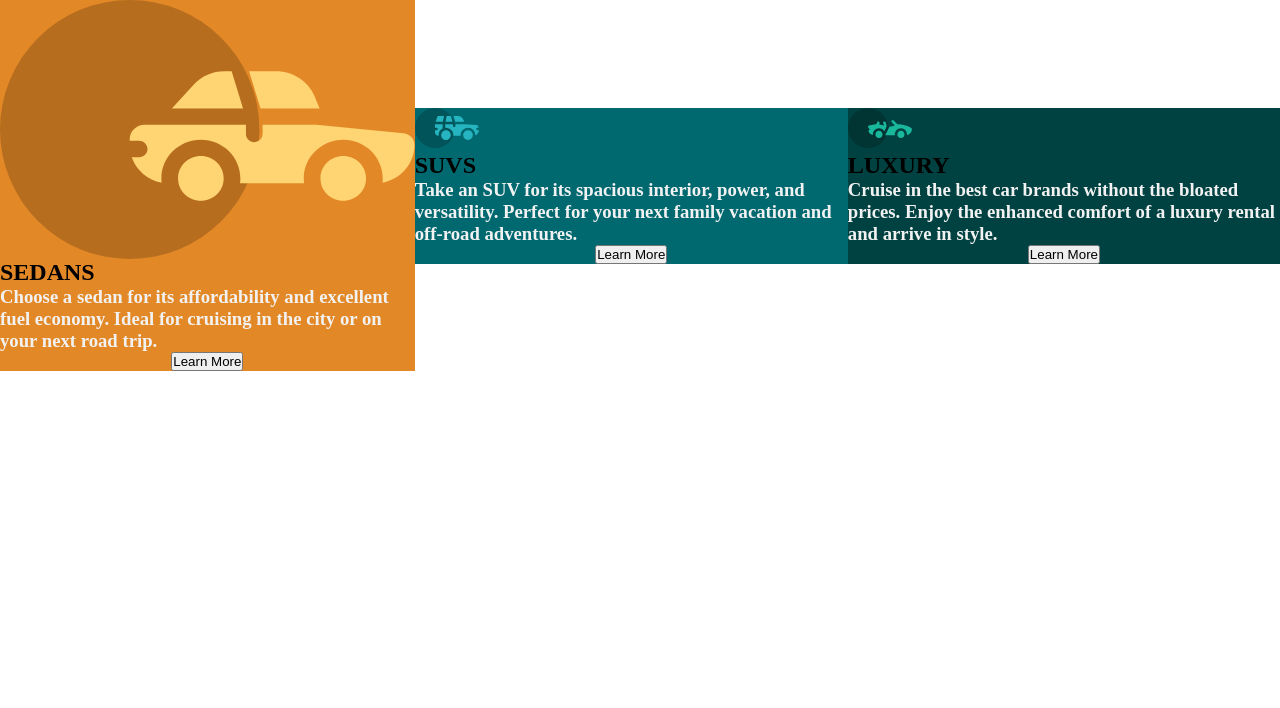
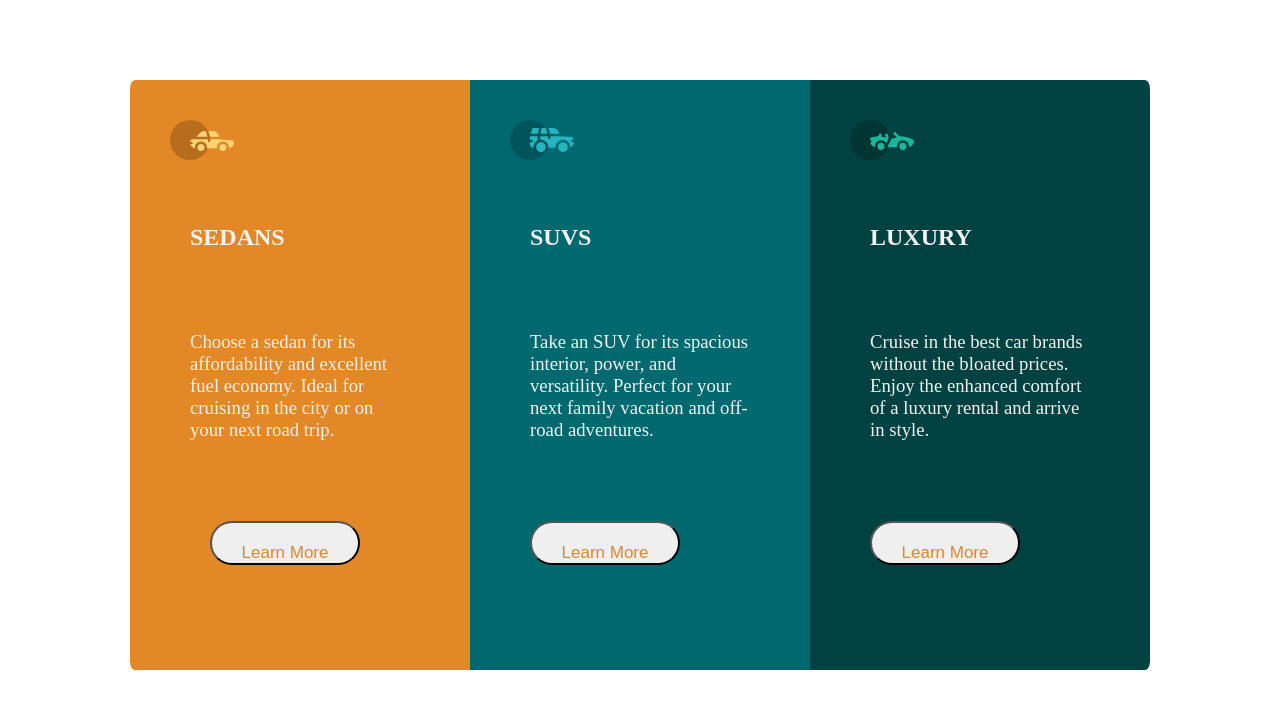
Before and after one commit to alexjaqueMA/TRABAJOS_GRUPONUC, a plain HTML site: page 01_TPUNO/index.html in a window 1280 px wide. Drawn offline with Linux system fonts and the light colour scheme.

Commit message:
actualizacioncommit

```diff
--- a/01_TPUNO/styles.css
+++ b/01_TPUNO/styles.css
@@ -3,47 +3,97 @@
 .attribution a { color: hsl(228, 45%, 44%); }
 </style>*/
 
+
+/*Declaramos los valores estandares de margen y bordes, para la pagina a nivel general*/
 * {
     margin: 0px;
-    padding: 0px;
-    box-sizing: 0px;
+    padding: 20px;
+    box-sizing: 10px;
 }
 
-
+/* estamos delclarando que h3(titulos) tengan color blanco*/
 h3 {
     color: hsl(0, 0%, 95%) ;
 }
 
 
+/* estamos delclarando que h2(texto) tengan color blanco*/
+h2 {
+    color: hsl(0, 0%, 95%);
+}
+
+/*se declara el elemento "padre"(llamado union en este caso)los valores y posiciones generales
+que contendra a los 3 elementos hijos utilizando flexbox*/
 
 .union{
-     background-color: hsla(0, 0%, 100%, 0.75) ;
+    background-color: hsla(0, 0%, 100%, 0.75) ;
     display: flex;
     flex-direction: row;
     justify-content: center;
     align-items: center;
-    width: 100%;
-    height: 100%;
-    align-content: center;
+
 }
 
+
+
+/* declaramos un div-class llamado tit para darle el tamaño correspondiente y la fuente
+solicitada a los titulos*/
+
+.tit {
+    font-family: Big Shoulders Display;
+    text-align: left;
+    font-weight: 700;
+}
+
+/* declaramos un div-class llamado texto para darle el tamaño correspondiente y la fuente
+solicitada a los textos segun el enunciado*/
+.texto{
+    font-family: Lexend Deca ;
+    font-size: 15;
+    text-align: left;
+    font-weight: 400;
+}
+
+/*aquí empezamos a declarar el tamaño de cada columna y el color que utilizara cada columna-elemento*/
 .sedans {
     background-color: hsl(31, 77%, 52%)
     ;
-    display: flex;
-    flex-direction: column ;
-    justify-content: center;
+    width: 300px;
+    height: 550px;
+    border-bottom-left-radius: 1.5%;
+    border-top-left-radius: 1.5%;
 
 }
+
 
 .suvs {
 
     background-color: hsl(184, 100%, 22%)
     ;
+    width: 300px;
+    height: 550px;
 
 }
 
 .luxury{
     background-color: hsl(179, 100%, 13%);
+    width: 300px;
+    height: 550px;
+    border-bottom-right-radius: 1.5% ;
+    border-top-right-radius: 1.5%;
+}
+
+/*editamos de acuerdo a lo mencionado en el enunciado, los botones bottom(contienen learn more)
+para darle el borde correspondiente, y el tamaño adecuado*/
+
+.learn {
+    border-bottom-left-radius: 30px;
+    border-bottom-right-radius: 30px ;
+    border-top-left-radius: 30px;
+    border-top-right-radius: 30px;
+    width: 150px;
+    height: 40px;
+    color: hsl(31, 77%, 52%);
+    font-size: 17px;
 
 }
```
